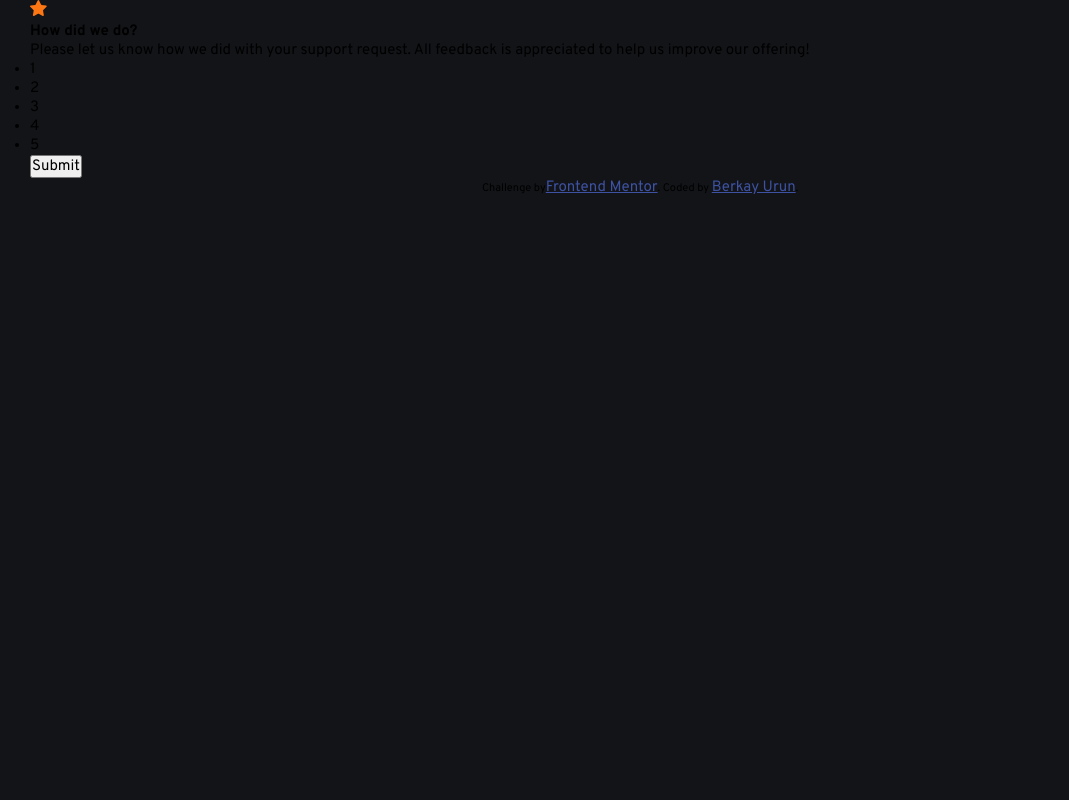
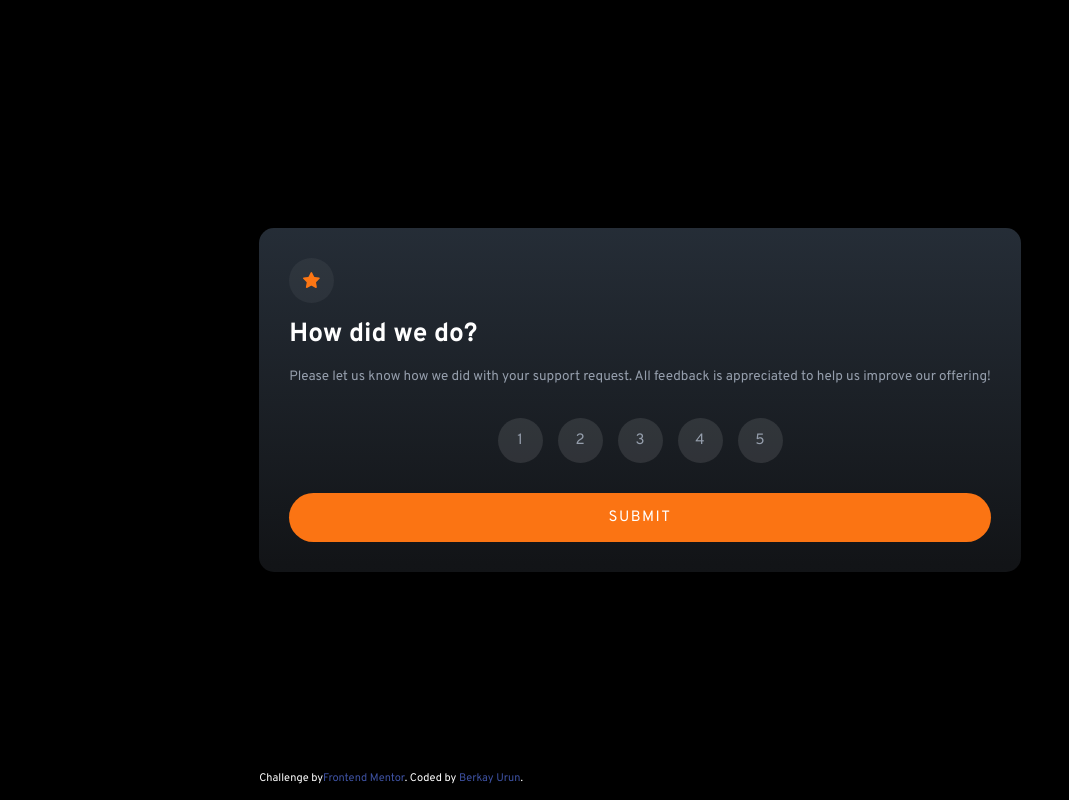
Before and after one commit to brkyurun/fm-interactive-rating-component-challenge, a React (Vite) app: page / in a window 1280 px wide. Shown: the whole page, without its empty margins (0-1069 px from the left). Built offline with nearby package versions, Linux system fonts and the light colour scheme.

Commit message:
add rating card component

```diff
--- a/src/App.tsx
+++ b/src/App.tsx
@@ -1,12 +1,12 @@
-import { useState } from "react";
+import React, { useState } from "react";
 import { Card } from "./components/Card";
 
+const mockRatings = ["1", "2", "3", "4", "5"];
+
 function App() {
-  const [count, setCount] = useState(0);
-
   return (
-    <div className="App">
-      <Card />
+    <>
+      <Card ratings={mockRatings} />
       <div className="attribution">
         Challenge by
         <a href="https://www.frontendmentor.io?ref=challenge" target="_blank">
@@ -14,7 +14,7 @@ function App() {
         </a>
         . Coded by <a href="https://www.github.com/brkyurun">Berkay Urun</a>.
       </div>
-    </div>
+    </>
   );
 }
 
--- a/src/components/Card.tsx
+++ b/src/components/Card.tsx
@@ -1,20 +1,27 @@
 import star from "../../public/icon-star.svg";
 
-export function Card(): JSX.Element {
+interface ICardProps {
+  ratings: string[];
+}
+
+export function Card({ ratings }: ICardProps): JSX.Element {
   return (
     <form className="card">
-      <img src={star} alt="" />
+      <div className="star-wrapper">
+        <img src={star} alt="" />
+      </div>
       <h1>How did we do?</h1>
       <p>
         Please let us know how we did with your support request. All feedback is
         appreciated to help us improve our offering!
       </p>
-      <ul className="stars">
-        <li className="star">1</li>
-        <li className="star">2</li>
-        <li className="star">3</li>
-        <li className="star">4</li>
-        <li className="star">5</li>
+      <ul className="ratings-wrapper">
+        {Array.isArray(ratings) &&
+          ratings.map((rating) => (
+            <li className="rating" key={rating}>
+              {rating}
+            </li>
+          ))}
       </ul>
       <button type="submit">Submit</button>
     </form>
--- a/src/index.css
+++ b/src/index.css
@@ -15,18 +15,108 @@
   box-sizing: border-box;
   font-family: "Overpass", sans-serif;
   font-size: 15px;
+  color: var(--white);
 }
 
 body {
-  background-color: var(--very-dark-blue);
+  display: flex;
+  align-items: center;
+  justify-content: center;
+  background-color: black;
   height: 100vh;
   padding: 0 2rem;
+}
+
+.card {
+  background: linear-gradient(
+    to top,
+    var(--very-dark-blue) 2%,
+    var(--dark-blue)
+  );
+  padding: 2rem;
+  border-radius: 1rem;
+}
+
+.star-wrapper {
+  display: flex;
+  align-items: center;
+  justify-content: center;
+  background-color: rgba(255, 255, 255, 0.05);
+  width: 3rem;
+  height: 3rem;
+  border-radius: 50%;
+  margin-bottom: 1rem;
+}
+
+.card h1 {
+  font-size: 1.75rem;
+  font-weight: 700;
+  margin-bottom: 1rem;
+}
+
+.card p {
+  font-size: 0.9rem;
+  color: var(--light-grey);
+  margin-bottom: 2rem;
+  line-height: 1.5rem;
+}
+
+.ratings-wrapper {
+  list-style: none;
+  display: flex;
+  align-items: center;
+  justify-content: center;
+  gap: 1rem;
+  margin-bottom: 2rem;
+}
+
+.rating {
+  display: flex;
+  align-items: center;
+  justify-content: center;
+  background-color: rgba(255, 255, 255, 0.1);
+  color: var(--light-grey);
+  width: 3rem;
+  height: 3rem;
+  border-radius: 50%;
+  cursor: pointer;
+}
+
+.rating.selected {
+  background-color: var(--medium-grey);
+  color: var(--white);
+}
+
+.rating:hover {
+  background-color: var(--orange);
+  color: var(--white);
+}
+
+button[type="submit"] {
+  border: none;
+  background-color: var(--orange);
+  color: var(--white);
+  width: 100%;
+  padding: 1rem 0;
+  border-radius: 2rem;
+  text-transform: uppercase;
+  letter-spacing: 0.1em;
+}
+
+button[type="submit"]:hover {
+  background-color: var(--white);
+  color: var(--orange);
+  cursor: pointer;
 }
 
 .attribution {
   font-size: 11px;
   text-align: center;
+  position: absolute;
+  bottom: 1rem;
 }
 .attribution a {
+  font-size: inherit;
+  text-decoration: none;
   color: hsl(228, 45%, 44%);
 }
```
